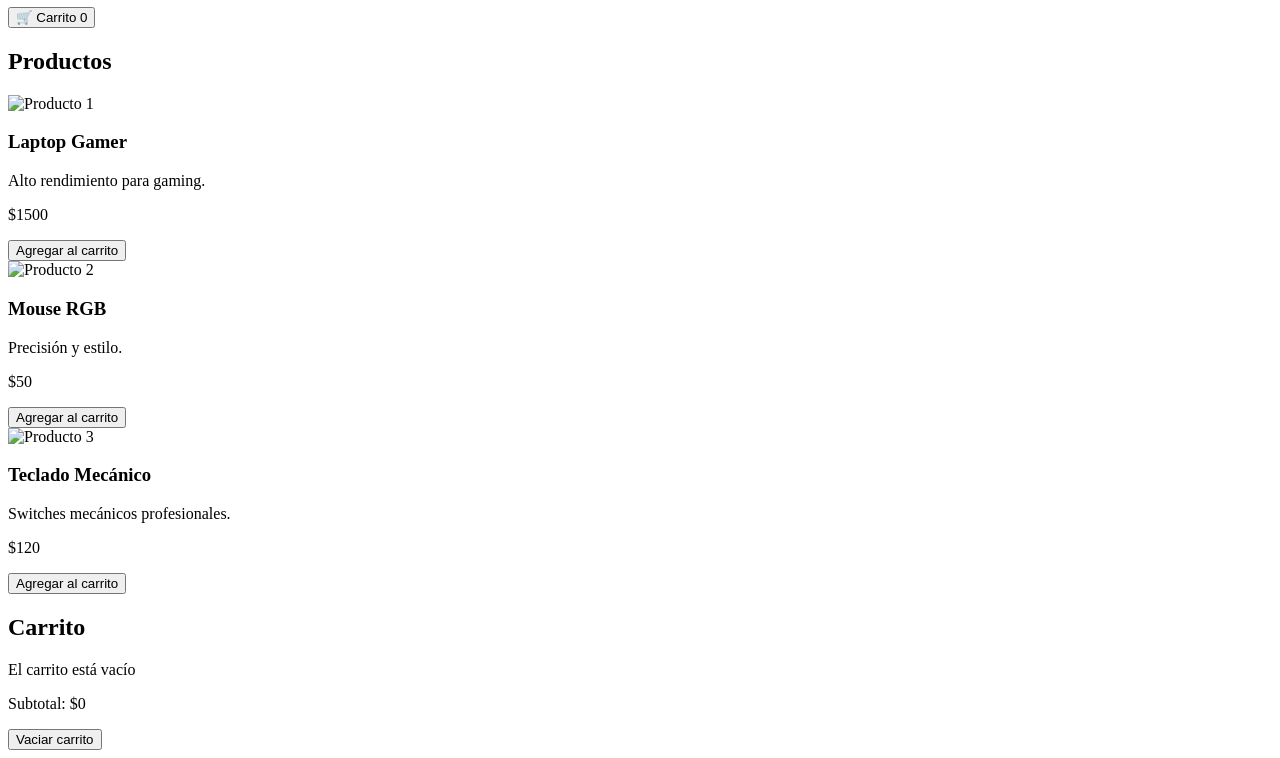
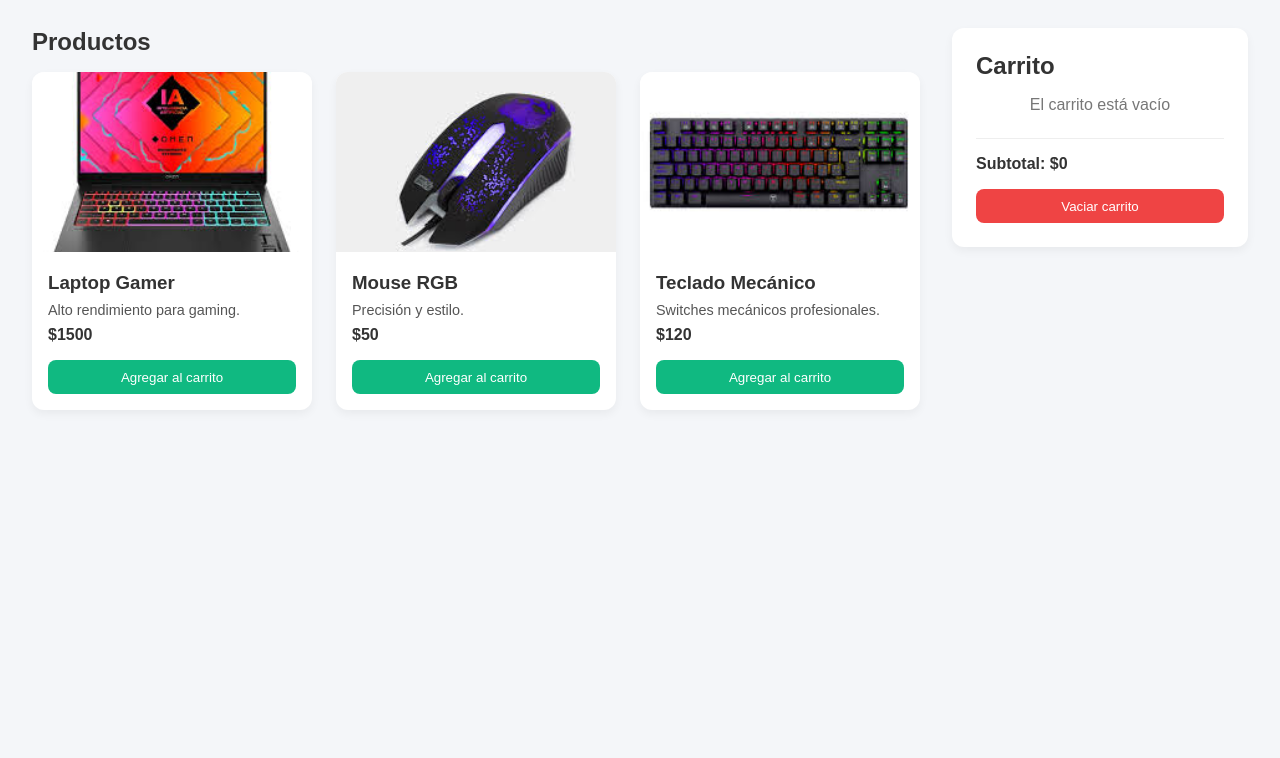
Before and after one commit to Rich4rdx/test-carrito, a plain HTML site: page index.html in a window 1280 px wide. Shown: the part 73-831 px from the top of the page. After the commit the page ends 800 px from the top, so only its background shows below. Drawn offline with Linux system fonts and the light colour scheme; the site is published under a folder, as on GitHub Pages, so addresses that start at the root find nothing.

Commit message:
Usar rutas relativas para que funcione en GitHub Pages y enlazar la demo
Co-Authored-By: Claude Opus 5.5 <noreply@anthropic.com>
Claude-Session: https://claude.ai/code/session_019rsyt9oVv5ZUaAdX68Jny6

```diff
--- a/index.html
+++ b/index.html
@@ -4,7 +4,7 @@
     <meta charset="UTF-8">
     <title>Simulación Carrito de Compras</title>
     <meta name="viewport" content="width=device-width, initial-scale=1.0">
-    <link rel="stylesheet" href="/css/style.css">
+    <link rel="stylesheet" href="css/style.css">
 </head>
 <body>
 
@@ -31,7 +31,7 @@
 
                 <!-- CARD 1 -->
                 <article class="product-card">
-                    <img src="/assets/laptop.jpg" alt="Producto 1" class="product-card__image">
+                    <img src="assets/laptop.jpg" alt="Producto 1" class="product-card__image">
 
                     <div class="product-card__body">
                         <h3 class="product-card__title">Laptop Gamer</h3>
@@ -50,7 +50,7 @@
 
                 <!-- CARD 2 -->
                 <article class="product-card">
-                    <img src="/assets/mouse.jpg" alt="Producto 2" class="product-card__image">
+                    <img src="assets/mouse.jpg" alt="Producto 2" class="product-card__image">
 
                     <div class="product-card__body">
                         <h3 class="product-card__title">Mouse RGB</h3>
@@ -69,7 +69,7 @@
 
                 <!-- CARD 3 -->
                 <article class="product-card">
-                    <img src="/assets/teclado.jpg" alt="Producto 3" class="product-card__image">
+                    <img src="assets/teclado.jpg" alt="Producto 3" class="product-card__image">
 
                     <div class="product-card__body">
                         <h3 class="product-card__title">Teclado Mecánico</h3>
```
Also changed, not shown: 1 other file.
